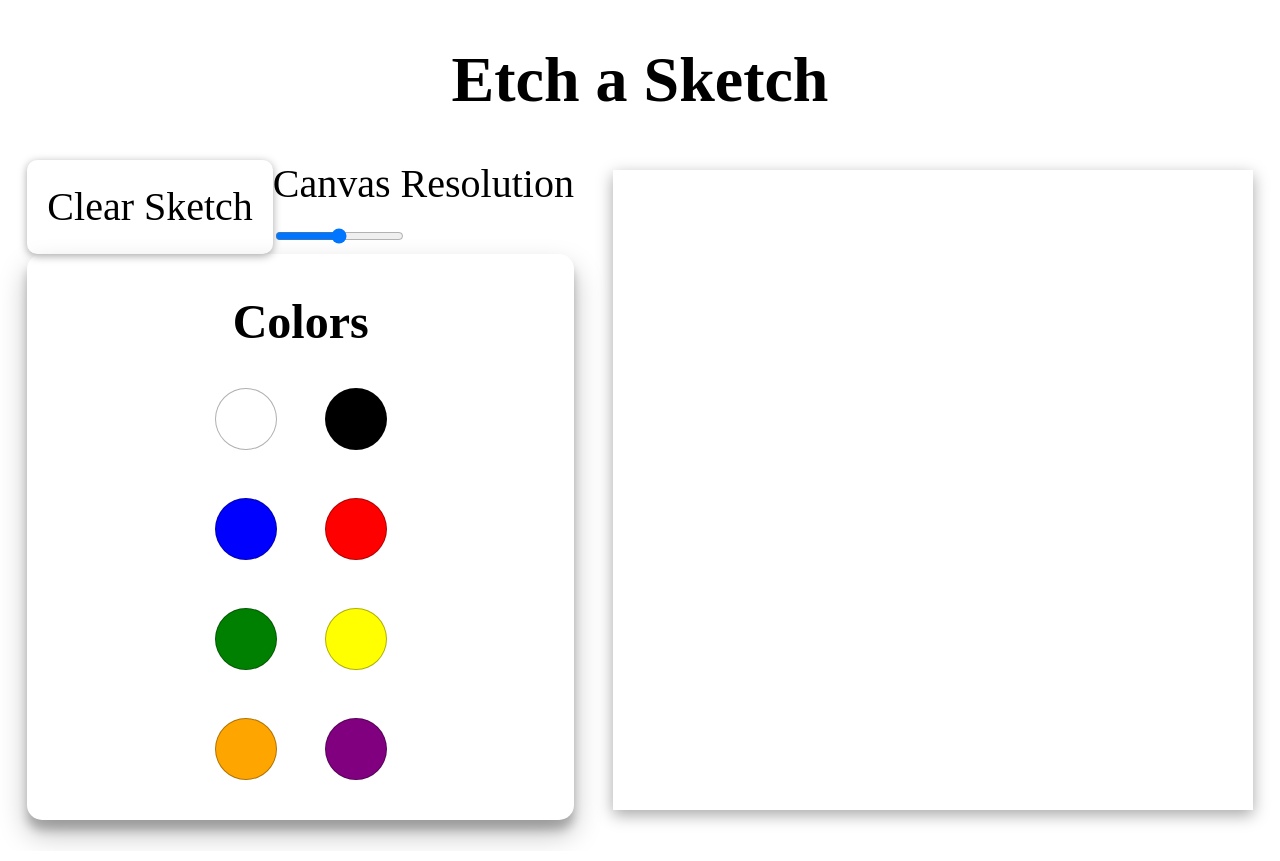
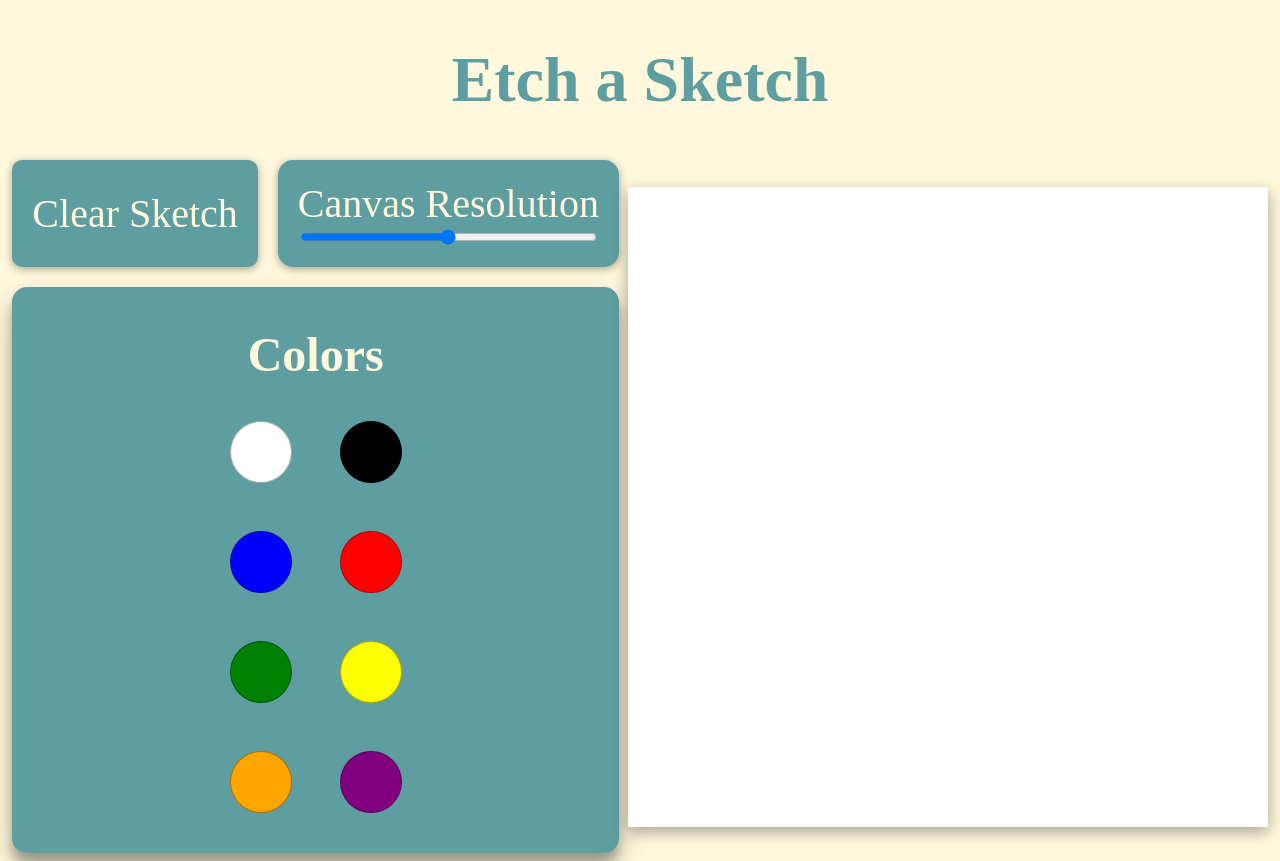
Before and after one commit to PawanBarwary/Etch-a-Sketch, a plain HTML site: page index.html in a window 1280 px wide. Drawn offline with Linux system fonts and the light colour scheme; a web font is replaced by a local one.

Commit message:
Change color scheme

```diff
--- a/index.html
+++ b/index.html
@@ -19,9 +19,10 @@
     <aside>
       <div class="menu">
         <div class="button clear">Clear Sketch</div>
-        <label for="resolution">Canvas Resolution <br>
+        <div class="resolution">
+          <label for="resolution">Canvas Resolution</label>
           <input id="resolution" type="range" name="resolution" min=10 max=150>
-        </label>
+        </div>
       </div>
       <div class="color-palette">
         <h2>Colors</h2>
--- a/script.js
+++ b/script.js
@@ -23,7 +23,7 @@ colors.forEach(colorButton => {
 const createGrid = (size) => {
   root.style.setProperty('--grid-size', size);
   container = document.createElement('div');
-  container.classList.add('container');
+  container.classList.add('canvas');
   for(let i = 0; i<size**2; i++) {
     const div = document.createElement('div');
     div.classList.add('grid-item');
--- a/styles.css
+++ b/styles.css
@@ -1,8 +1,15 @@
 :root {
   --grid-size: 100;
+  --menu-color: CadetBlue;
+  --background-color: cornsilk;
+}
+
+aside {
+  color: var(--background-color);
 }
 
 body {
+  background-color: var(--background-color);
   font-size: 40px;
   min-height: 100vh;
   font-family: 'dongle';
@@ -15,8 +22,8 @@ main {
 }
 
 h1 {
+  color: var(--menu-color);
   font-size: 4rem;
-
   text-align: center;
 }
 
@@ -26,9 +33,11 @@ h2 {
 
 .menu {
   display: flex;
+  margin-bottom: .5em;
 }
 
 .button {
+  background-color: var(--menu-color);
   display: flex;
   justify-content: center;
   align-items: center;
@@ -48,7 +57,8 @@ h2 {
   align-items: center;
 }
 
-.container {
+.canvas {
+  background-color: white;
   box-shadow: rgba(0, 0, 0, 0.35) 0px 5px 15px;
   width: 80vh;
   height: 80vh;
@@ -77,6 +87,7 @@ h2 {
 }
 
 .color-palette {
+  background-color: var(--menu-color);
   display: flex;
   flex-direction: column;
   justify-content: center;
@@ -117,3 +128,14 @@ h2 {
 .purple {
   background-color: purple;
 }
+
+.resolution {
+  background-color: var(--menu-color);
+  margin-left: .5em;
+  box-shadow: rgba(0, 0, 0, 0.35) 0px 2px 8px;
+  border-radius: 15px;
+  display: flex;
+  flex-direction: column;
+  justify-content: flex-end;
+  padding: .5em;
+}
```
